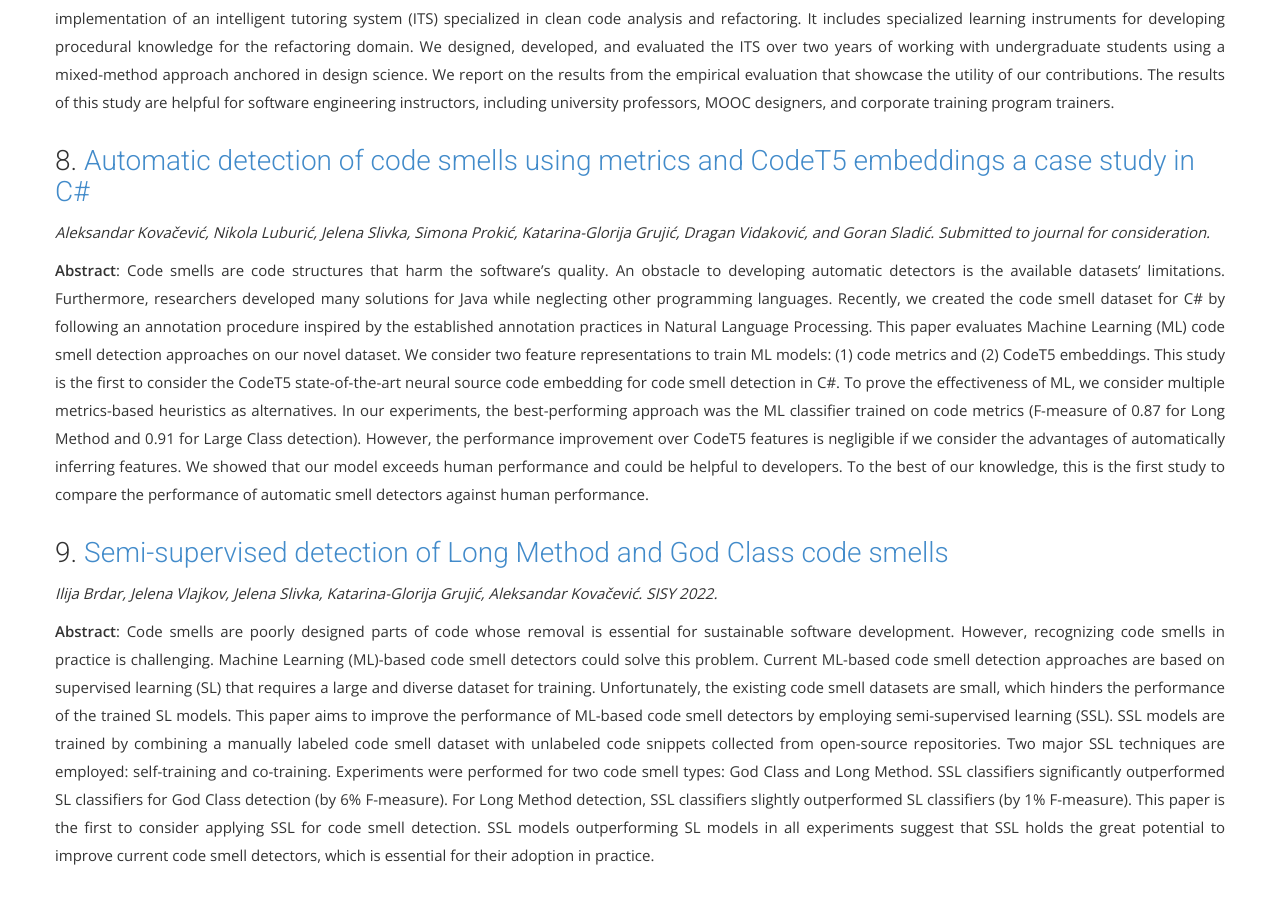
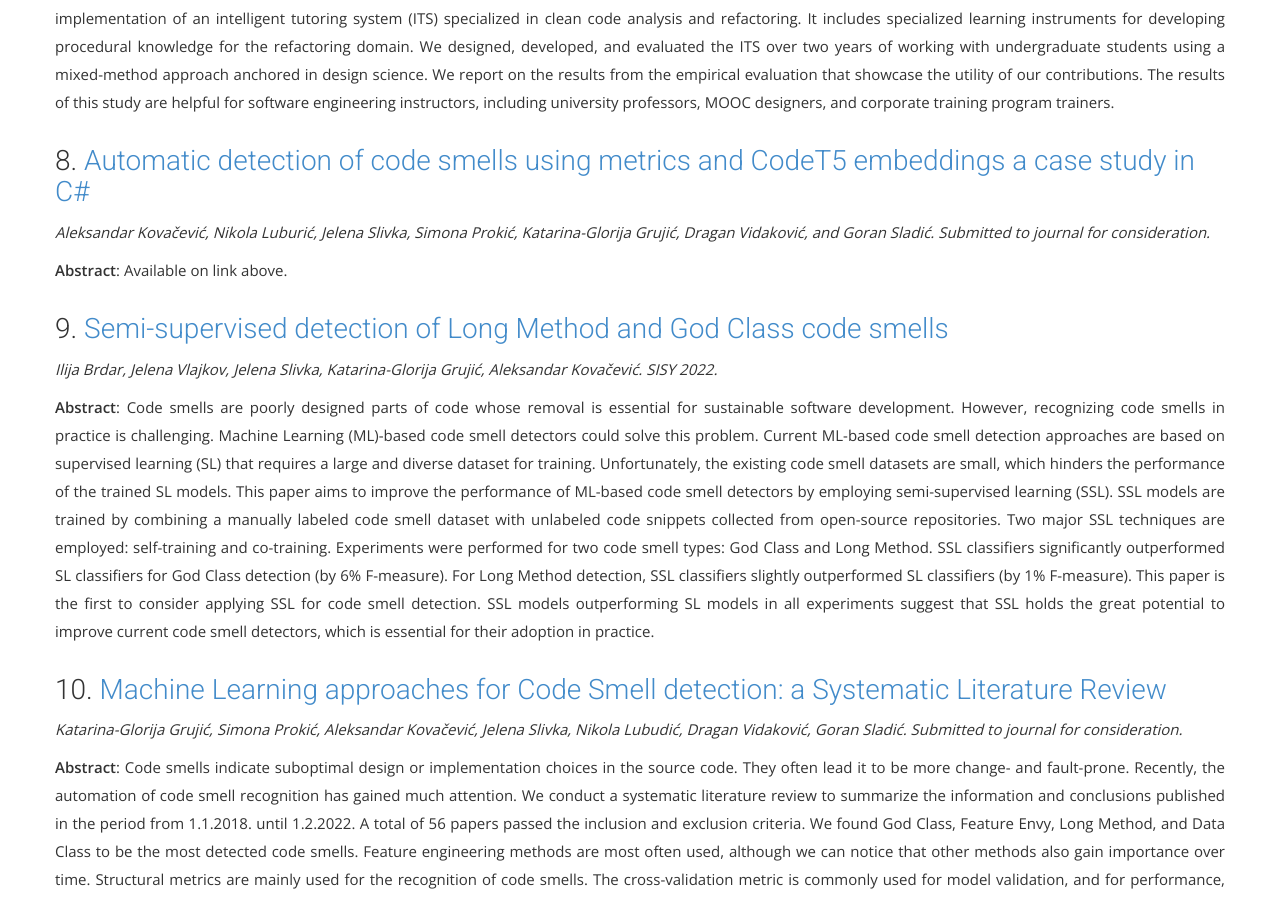
Before and after one commit to Clean-CaDET/clean-cadet.github.io, a Jekyll site: the page built from project.html, in a window 1280 px wide and 900 px high, scrolled down 3768 px. Built offline with Jekyll 4.4.1, drawn with Linux system fonts in a browser that asks for light colours; nearby versions of some CDN libraries; some web fonts are replaced.

Commit message:
Update project.html

```diff
--- a/project.html
+++ b/project.html
@@ -152,7 +152,7 @@ permalink: /results/
             <i>Aleksandar Kovačević, Nikola Luburić, Jelena Slivka, Simona Prokić, Katarina-Glorija Grujić, Dragan Vidaković, and Goran Sladić. Submitted to journal for consideration.</i>
           </p>
           <p>
-            <b>Abstract</b>: Code smells are code structures that harm the software’s quality. An obstacle to developing automatic detectors is the available datasets’ limitations. Furthermore, researchers developed many solutions for Java while neglecting other programming languages. Recently, we created the code smell dataset for C# by following an annotation procedure inspired by the established annotation practices in Natural Language Processing. This paper evaluates Machine Learning (ML) code smell detection approaches on our novel dataset. We consider two feature representations to train ML models: (1) code metrics and (2) CodeT5 embeddings. This study is the first to consider the CodeT5 state-of-the-art neural source code embedding for code smell detection in C#. To prove the effectiveness of ML, we consider multiple metrics-based heuristics as alternatives. In our experiments, the best-performing approach was the ML classifier trained on code metrics (F-measure of 0.87 for Long Method and 0.91 for Large Class detection). However, the performance improvement over CodeT5 features is negligible if we consider the advantages of automatically inferring features. We showed that our model exceeds human performance and could be helpful to developers. To the best of our knowledge, this is the first study to compare the performance of automatic smell detectors against human performance.
+            <b>Abstract</b>: Available on link above.
           </p>
         </div>
         <div class="row">
```
